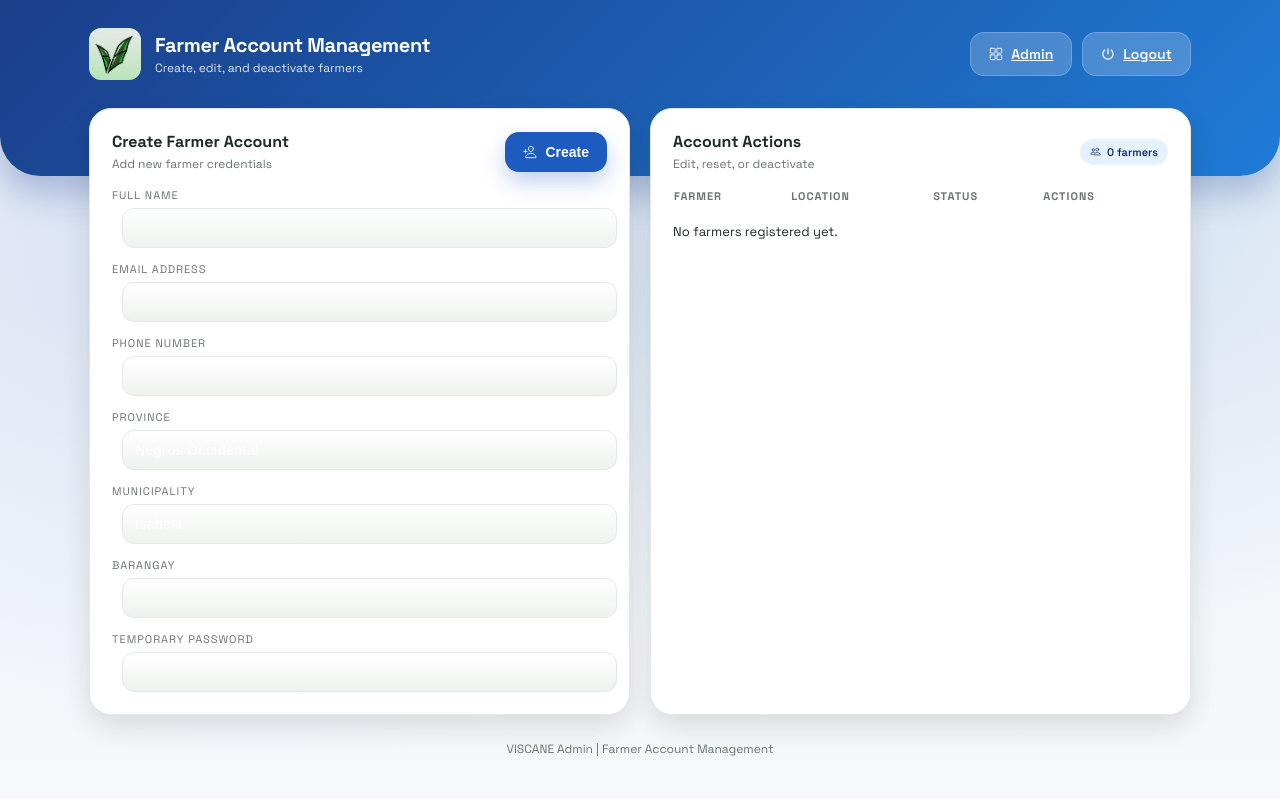
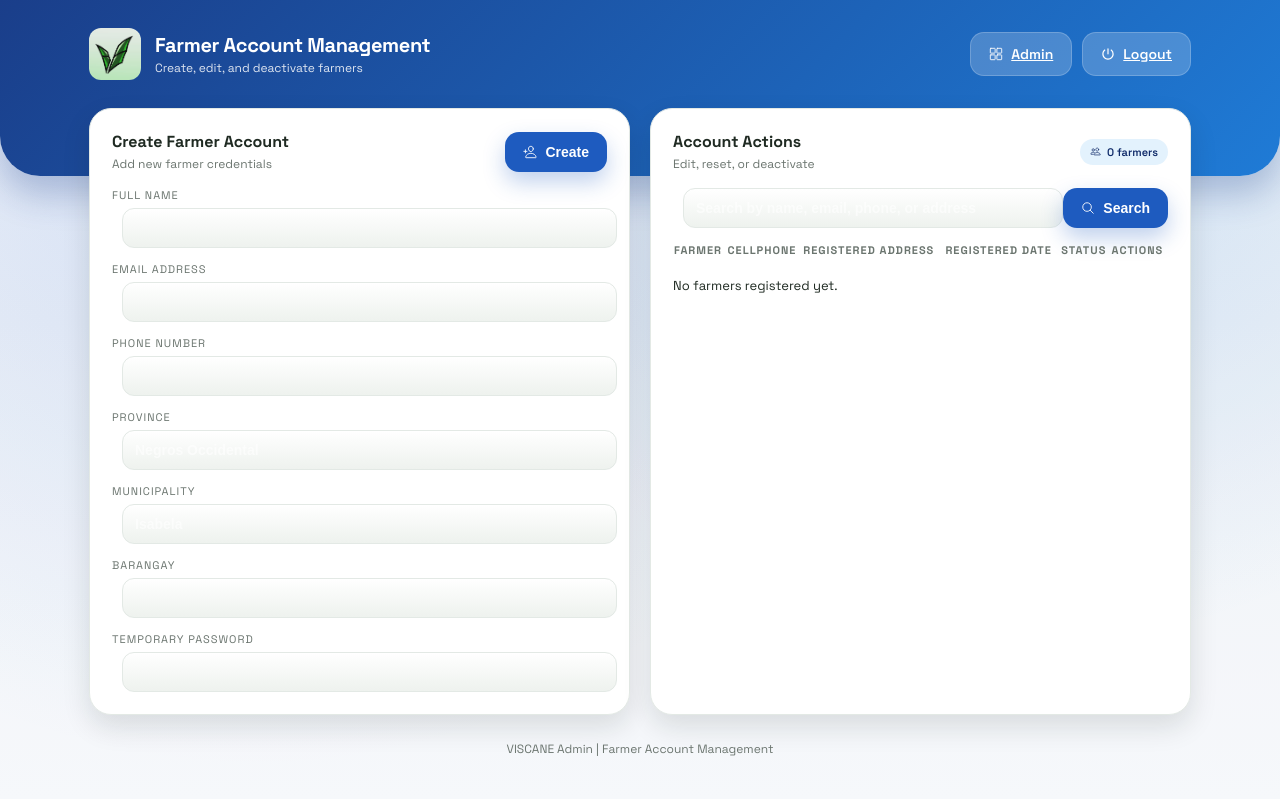
Before and after one commit to freyapayee/falshviscane, a Flask app: page /admin/farmers in a window 1280 px wide. Shown: the top 799 px of the page. Run offline with Flask 3, Linux system fonts and the light colour scheme; a user stored in the database is signed in.

Commit message:
farmer,admin update

```diff
--- a/app.py
+++ b/app.py
@@ -88,6 +88,14 @@
             if "is_archived" not in user_columns:
                 db.session.execute(
                     db.text("ALTER TABLE user ADD COLUMN is_archived BOOLEAN NOT NULL DEFAULT 0")
+                )
+                db.session.commit()
+            if "created_at" not in user_columns:
+                db.session.execute(
+                    db.text("ALTER TABLE user ADD COLUMN created_at DATETIME")
+                )
+                db.session.execute(
+                    db.text("UPDATE user SET created_at = CURRENT_TIMESTAMP WHERE created_at IS NULL")
                 )
                 db.session.commit()
         except Exception:
@@ -297,17 +305,20 @@
     variety = request.form.get('variety', '').strip()
     plowing_count = request.form.get('plowing_count', '').strip()
     weeding_count = request.form.get('weeding_count', '').strip()
+    fertilizer_count = request.form.get('fertilizer_count', '').strip()
+    ratoon_stage = request.form.get('ratoon_stage', '').strip()
     rssi_infected = request.form.get('rssi_infected', '').strip()
-    tons_per_hectare = request.form.get('tons_per_hectare', '').strip()
+    hectares = request.form.get('hectares', '').strip()
 
     latest_scan = Scan.query.filter_by(user_id=user.id).order_by(Scan.created_at.desc()).first()
     maturity_pct = latest_scan.maturity_pct if latest_scan else None
 
     variety_display = variety or 'Not provided'
     maturity_display = f"{maturity_pct}%" if maturity_pct is not None else 'Not provided'
-    tch_display = tons_per_hectare if tons_per_hectare else 'Not provided'
+    hectares_display = hectares if hectares else 'Not provided'
     lkg_tc_display = 'Pending'
     predicted_lkg_tc_display = 'Pending'
+    predicted_tc_ha_display = 'Pending'
 
     return render_template(
         'calculate_results.html',
@@ -315,10 +326,13 @@
         variety_display=variety_display,
         maturity_display=maturity_display,
         lkg_tc_display=lkg_tc_display,
-        tch_display=tch_display,
+        hectares_display=hectares_display,
         predicted_lkg_tc_display=predicted_lkg_tc_display,
+        predicted_tc_ha_display=predicted_tc_ha_display,
         plowing_count=plowing_count,
         weeding_count=weeding_count,
+        fertilizer_count=fertilizer_count,
+        ratoon_stage=ratoon_stage,
         rssi_infected=rssi_infected
     )
 
@@ -378,6 +392,7 @@
 def admin_farmers():
     message = request.args.get('message')
     error = request.args.get('error')
+    search = request.args.get('search', '').strip()
 
     if request.method == 'POST':
         action = request.form.get('action')
@@ -438,8 +453,26 @@
                 return redirect(url_for('admin_farmers', message=f"Temporary password for {user.fullname}: {temp_password}"))
             return redirect(url_for('admin_farmers', error='Unable to reset credentials.'))
 
-    users = User.query.filter_by(is_archived=False).order_by(User.id.desc()).all()
-    return render_template('admin_farmers.html', users=users, message=message, error=error, current_admin=get_current_admin())
+    users_query = User.query.filter_by(is_archived=False)
+    if search:
+        like_term = f"%{search}%"
+        users_query = users_query.filter(
+            (User.fullname.ilike(like_term)) |
+            (User.email.ilike(like_term)) |
+            (User.phone.ilike(like_term)) |
+            (User.province.ilike(like_term)) |
+            (User.municipality.ilike(like_term)) |
+            (User.barangay.ilike(like_term))
+        )
+    users = users_query.order_by(User.id.desc()).all()
+    return render_template(
+        'admin_farmers.html',
+        users=users,
+        message=message,
+        error=error,
+        search=search,
+        current_admin=get_current_admin()
+    )
 
 @app.route('/admin/farmers/<int:user_id>/edit', methods=['GET', 'POST'])
 @login_required
@@ -477,7 +510,6 @@
             "tch": tch,
             "lkg_tc": lkg_tc,
             "bags": bags,
-            "trash_pct": trash_pct,
             "created_at": scan.created_at
         })
     return render_template('admin_monitoring.html', rows=monitoring_rows, current_admin=get_current_admin())
@@ -513,7 +545,6 @@
             "total_maturity": 0,
             "total_tch": 0,
             "total_lkg_tc": 0,
-            "total_trash": 0
         })
         entry["count"] += 1
         entry["total_maturity"] += scan.maturity_pct
@@ -819,7 +850,7 @@
 def superadmin_settings():
     config = SystemConfig.query.first()
     if not config:
-        config = SystemConfig(system_name='CaneDustry', maintenance_mode=False)
+        config = SystemConfig(system_name='VISCANE', maintenance_mode=False)
         db.session.add(config)
         db.session.commit()
 
@@ -856,7 +887,6 @@
             "maturity_pct": scan.maturity_pct,
             "tch": tch,
             "lkg_tc": lkg_tc,
-            "trash_pct": trash_pct,
             "created_at": scan.created_at
         })
 
@@ -866,7 +896,6 @@
 
     report = {
         "avg_lkg_tc": avg_lkg_tc,
-        "avg_trash_pct": avg_trash_pct,
         "total_predicted_yield": total_predicted_yield,
         "total_scans": total_scans
     }
@@ -891,7 +920,6 @@
         "Maturity %",
         "Estimated TCH",
         "Estimated LKG/TC",
-        "Estimated Trash %",
         "Created At"
     ])
     for scan in scans:
--- a/models.py
+++ b/models.py
@@ -11,6 +11,7 @@
     email = db.Column(db.String(120), unique=True, nullable=False)
     phone = db.Column(db.String(20), nullable=False)
     password = db.Column(db.String(200), nullable=False)
+    created_at = db.Column(db.DateTime, default=datetime.utcnow, nullable=False)
     province = db.Column(db.String(120), nullable=True)
     municipality = db.Column(db.String(120), nullable=True)
     barangay = db.Column(db.String(120), nullable=True)
--- a/static/style.css
+++ b/static/style.css
@@ -1318,6 +1318,10 @@
     margin-top: 0;
 }
 
+.stat-inline .stat-select {
+    margin-top: 0;
+}
+
 @media (max-width: 900px) {
     .stats-grid {
         grid-template-columns: repeat(auto-fit, minmax(200px, 1fr));
@@ -1386,6 +1390,18 @@
     align-items: center;
     gap: 12px;
     margin-bottom: 16px;
+}
+
+.admin-search-row {
+    display: grid;
+    grid-template-columns: minmax(0, 1fr) auto;
+    gap: 10px;
+    align-items: center;
+    margin-bottom: 14px;
+}
+
+.admin-search-row .stat-input {
+    margin-top: 0;
 }
 
 .panel-title {
--- a/templates/admin_farmers.html
+++ b/templates/admin_farmers.html
@@ -79,11 +79,20 @@
                     </div>
                     <span class="badge"><ion-icon name="people-outline"></ion-icon>{{ users|length }} farmers</span>
                 </div>
+                <form class="admin-search-row" method="GET" action="/admin/farmers">
+                    <input class="stat-input" type="text" name="search" placeholder="Search by name, email, phone, or address" value="{{ search or '' }}">
+                    <button class="btn primary" type="submit">
+                        <ion-icon name="search-outline"></ion-icon>
+                        Search
+                    </button>
+                </form>
                 <table class="data-table">
                     <thead>
                         <tr>
                             <th>Farmer</th>
-                            <th>Location</th>
+                            <th>Cellphone</th>
+                            <th>Registered Address</th>
+                            <th>Registered Date</th>
                             <th>Status</th>
                             <th>Actions</th>
                         </tr>
@@ -96,7 +105,15 @@
                                         <strong>{{ user.fullname }}</strong><br>
                                         <span class="list-meta">{{ user.email }}</span>
                                     </td>
-                                    <td>{{ user.municipality or 'N/A' }}, {{ user.barangay or 'N/A' }}</td>
+                                    <td>{{ user.phone or 'N/A' }}</td>
+                                    <td>{{ user.barangay or 'N/A' }}, {{ user.municipality or 'N/A' }}, {{ user.province or 'N/A' }}</td>
+                                    <td>
+                                        {% if user.created_at %}
+                                            {{ user.created_at.strftime('%b %d, %Y') }}
+                                        {% else %}
+                                            N/A
+                                        {% endif %}
+                                    </td>
                                     <td>
                                         {% if user.is_active %}
                                             <span class="tag success">Active</span>
@@ -129,7 +146,7 @@
                             {% endfor %}
                         {% else %}
                             <tr>
-                                <td colspan="4">No farmers registered yet.</td>
+                                <td colspan="6">No farmers registered yet.</td>
                             </tr>
                         {% endif %}
                     </tbody>
```
Also changed, not shown: templates/calculate_results.html (+14 -2 lines), templates/homepage.html (+32 -22 lines), instance/viscane.db.
